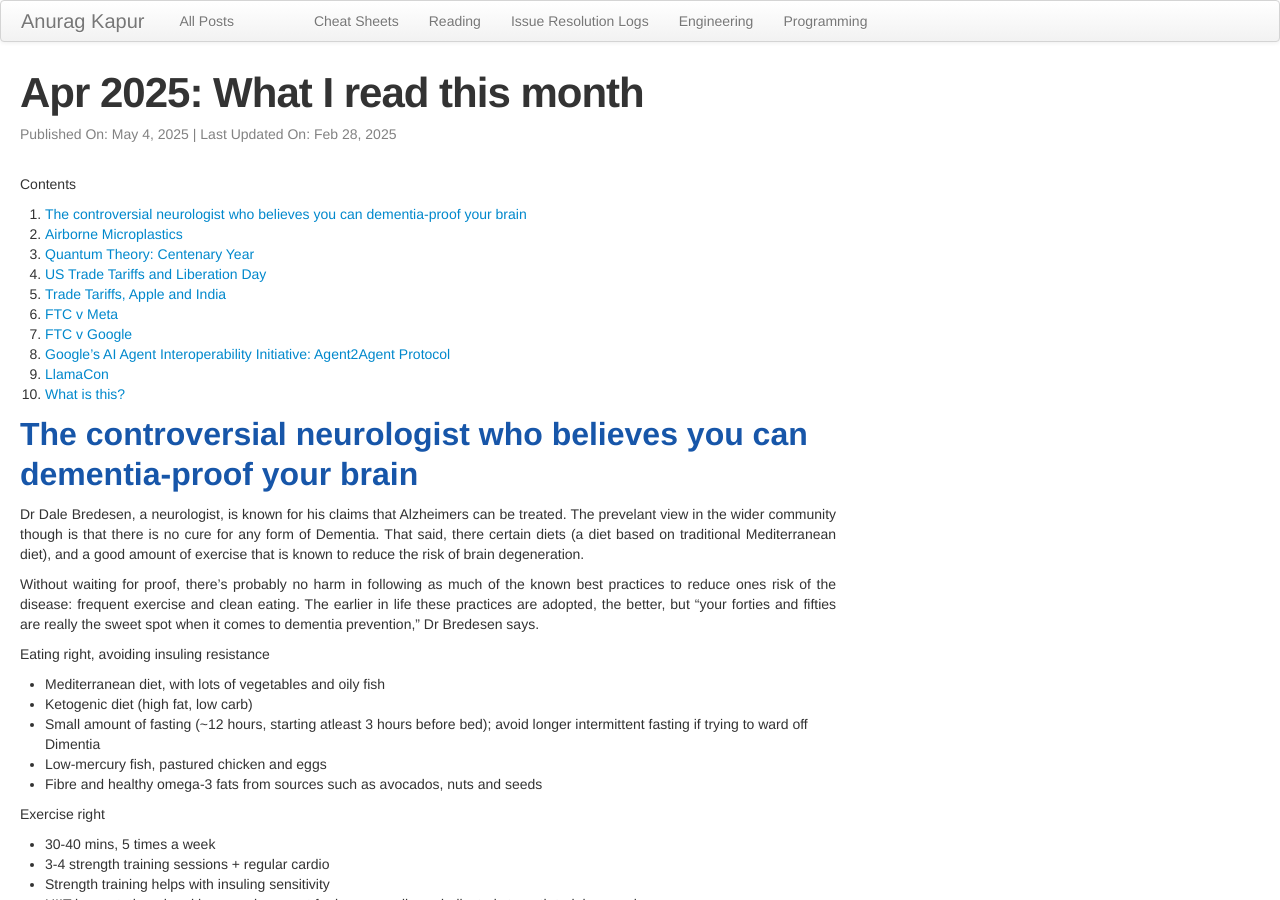
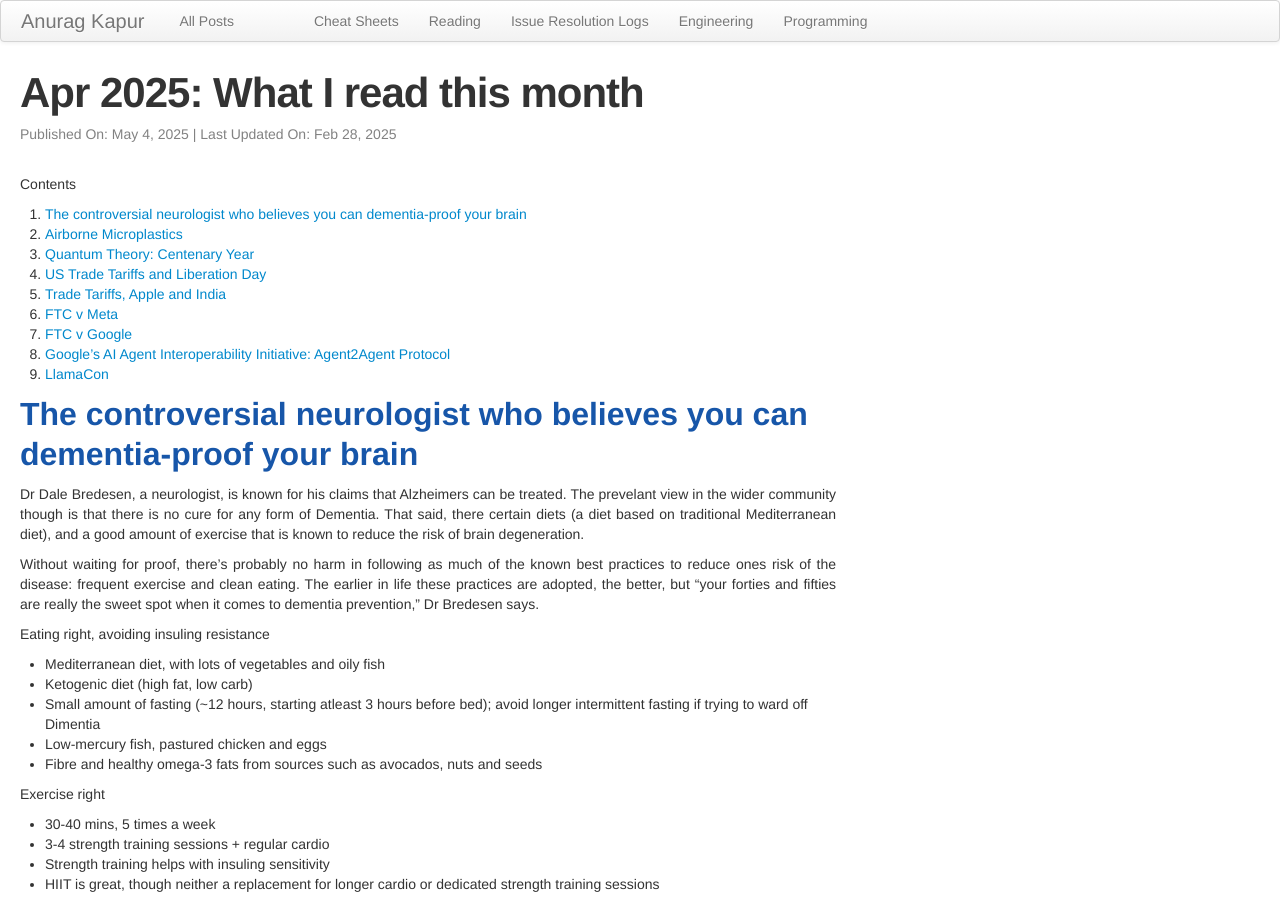
Before and after one commit to anuragkapur/anuragkapur.github.io, a Jekyll site: the page built from blog/reading/_posts/2025-04-30-reading-summary.md, in a window 1280 px wide and 900 px high. Built offline with Jekyll 4.4.1, drawn with Linux system fonts in a browser that asks for light colours; comment, search, counter and statistics services are not loaded.

Commit message:
Update April 2025 Reading Summary

```diff
--- a/blog/reading/_posts/2025-04-30-reading-summary.md
+++ b/blog/reading/_posts/2025-04-30-reading-summary.md
@@ -18,7 +18,6 @@ Contents
 7. [FTC v Google](#ftc-v-google)
 8. [Google's AI Agent Interoperability Initiative: Agent2Agent Protocol](#googles-ai-agent-interoperability-initiative-agent2agent-protocol)
 9. [LlamaCon](#llamacon)
-10. [What is this?](#what-is-this)
 
 # The controversial neurologist who believes you can dementia-proof your brain
 Dr Dale Bredesen, a neurologist, is known for his claims that Alzheimers can be treated. The prevelant view in the wider community though is that there is no cure for any form of Dementia. That said, there certain diets (a diet based on traditional Mediterranean diet), and a good amount of exercise that is known to reduce the risk of brain degeneration.
```
